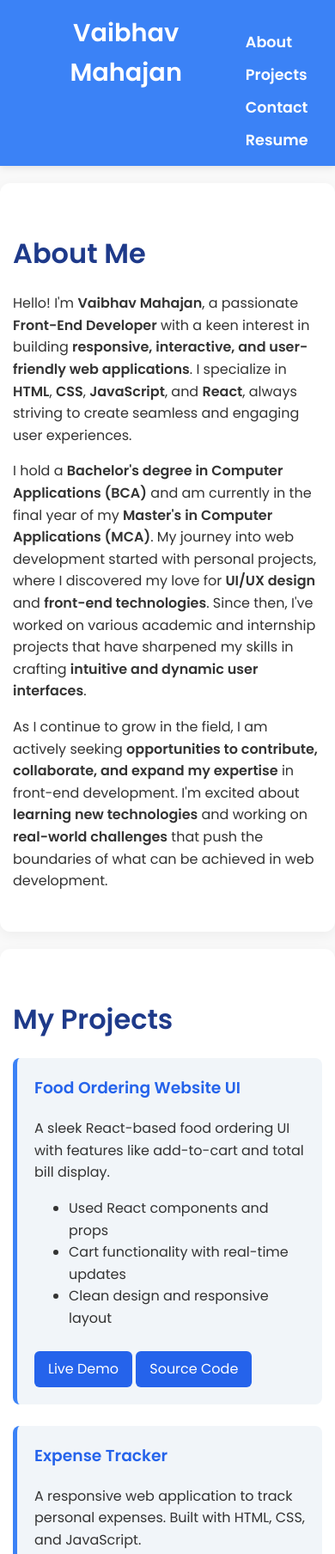
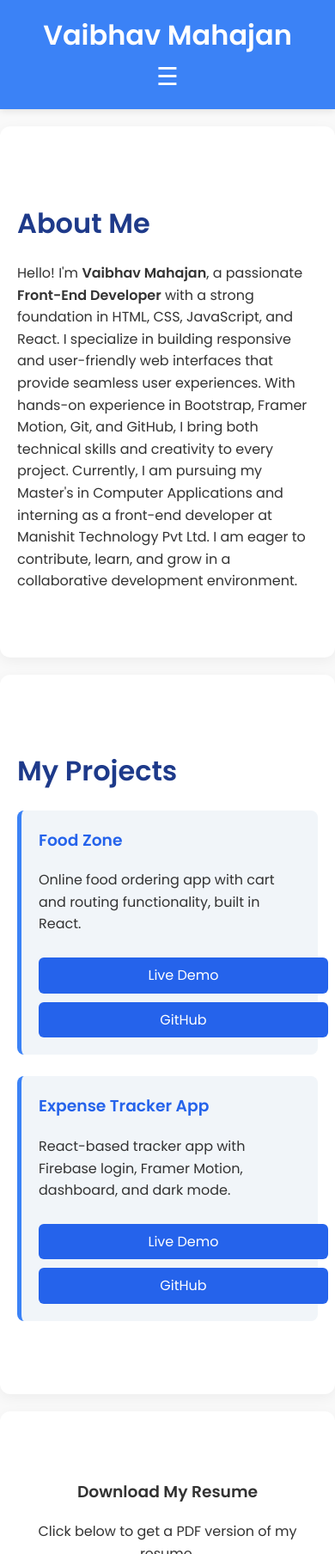
Before and after one commit to VaibhavMahajan1509/Portfolio, a plain HTML site: page index.html in a window 390 px wide. Shown: the top 1808 px of the page at 86% size. Drawn offline with Linux system fonts and the light colour scheme.

Commit message:
worked on responsiveness

```diff
--- a/index.html
+++ b/index.html
@@ -2,19 +2,19 @@
 <html lang="en">
 <head>
   <meta charset="UTF-8" />
-  <meta name="viewport" content="width=device-width, initial-scale=1.0" />
+  <meta name="viewport" content="width=device-width, initial-scale=1.0"/>
   <title>Vaibhav Mahajan | Front-End Developer</title>
   <link rel="stylesheet" href="styles.css" />
   <link href="https://fonts.googleapis.com/css2?family=Poppins:wght@400;600&display=swap" rel="stylesheet" />
 </head>
-
 <body>
 
   <!-- Header -->
   <header>
     <div class="container">
       <h1>Vaibhav Mahajan</h1>
-      <nav>
+      <div class="hamburger" onclick="toggleMenu()">&#9776;</div>
+      <nav id="navMenu">
         <ul>
           <li><a href="#about">About</a></li>
           <li><a href="#projects">Projects</a></li>
@@ -28,80 +28,44 @@
   <!-- About Section -->
   <section id="about">
     <h2>About Me</h2>
-    <p>Hello! I'm <strong>Vaibhav Mahajan</strong>, a passionate <strong>Front-End Developer</strong> with a keen interest in building <strong>responsive, interactive, and user-friendly web applications</strong>. I specialize in <strong>HTML</strong>, <strong>CSS</strong>, <strong>JavaScript</strong>, and <strong>React</strong>, always striving to create seamless and engaging user experiences.</p>
-
-    <p>I hold a <strong>Bachelor's degree in Computer Applications (BCA)</strong> and am currently in the final year of my <strong>Master's in Computer Applications (MCA)</strong>. My journey into web development started with personal projects, where I discovered my love for <strong>UI/UX design</strong> and <strong>front-end technologies</strong>. Since then, I've worked on various academic and internship projects that have sharpened my skills in crafting <strong>intuitive and dynamic user interfaces</strong>.
-    </p>
-
-    <p>As I continue to grow in the field, I am actively seeking <strong>opportunities to contribute, collaborate, and expand my expertise</strong> in front-end development. I'm excited about <strong>learning new technologies</strong> and working on <strong>real-world challenges</strong> that push the boundaries of what can be achieved in web development.</p>
+    <p>Hello! I'm <strong>Vaibhav Mahajan</strong>, a passionate <strong>Front-End Developer</strong> with a strong foundation in HTML, CSS, JavaScript, and React. I specialize in building responsive and user-friendly web interfaces that provide seamless user experiences. With hands-on experience in Bootstrap, Framer Motion, Git, and GitHub, I bring both technical skills and creativity to every project. Currently, I am pursuing my Master's in Computer Applications and interning as a front-end developer at Manishit Technology Pvt Ltd. I am eager to contribute, learn, and grow in a collaborative development environment.</p>
   </section>
 
   <!-- Projects Section -->
   <section id="projects">
     <h2>My Projects</h2>
 
-    <!-- Food Ordering Website (React) -->
    <div class="project">
-      <h3>Food Ordering Website UI</h3>
-      <p>A sleek React-based food ordering UI with features like add-to-cart and total bill display.</p>
-      <ul>
-        <li>Used React components and props</li>
-        <li>Cart functionality with real-time updates</li>
-        <li>Clean design and responsive layout</li>
-      </ul>
-      <a href="https://food-zone-beige.vercel.app/" target="_blank" rel="noopener noreferrer">Live Demo</a>
-      <a href="https://github.com/VaibhavMahajan1509/FoodZone" target="_blank" rel="noopener noreferrer">Source Code</a>
+      <h3>Food Zone</h3>
+      <p>Online food ordering app with cart and routing functionality, built in React.</p>
+      <a href="https://food-zone-beige.vercel.app/" target="_blank">Live Demo</a>
+      <a href="https://github.com/VaibhavMahajan1509/FoodZone" target="_blank">GitHub</a>
     </div>
 
-     <!-- Expense Tracker -->
     <div class="project">
-        <h3>Expense Tracker</h3>
-        <p>A responsive web application to track personal expenses. Built with HTML, CSS, and JavaScript.</p>
-        <ul>
-          <li>Dynamic entry for adding/editing/deleting expenses</li>
-          <li>Responsive design across devices</li>
-          <li>Integrated interactive charts with Recharts to visualize spending trends</li>
-          <li>Designed for a smooth and intuitive user experience on all devices</li>
-        </ul>
-        <a href="https://expense-tracker-seven-xi-58.vercel.app/" target="_blank" rel="noopener noreferrer">Live Demo</a>
-        <a href="https://github.com/VaibhavMahajan1509/Expense_Tracker" target="_blank" rel="noopener noreferrer">Source Code</a>
+        <h3>Expense Tracker App</h3>
+        <p>React-based tracker app with Firebase login, Framer Motion, dashboard, and dark mode.</p>
+        <a href="https://expensetrackerauth.vercel.app/" target="_blank">Live Demo</a>
+        <a href="https://github.com/VaibhavMahajan1509/ExpenseTrackerAuth" target="_blank">GitHub</a>
       </div>
 
   </section>
 
-
+  <!-- Resume Section -->
   <section id="resume" class="resume-download">
     <h3>Download My Resume</h3>
     <p>Click below to get a PDF version of my resume.</p>
     <a href="resumev.pdf" download class="resume-btn">Download Resume</a>
   </section>
 
-
   <!-- Contact Section -->
   <section id="contact">
     <h2>Contact Me</h2>
-    <p>If you're looking to connect or discuss any opportunities, feel free to reach out via email or connect with me on my social profiles. I'm eager to learn, collaborate, and grow as a front-end developer!</p>
-
     <div class="contact-info">
-      <p><strong>Email:</strong>
-        <a href="mailto:vaibhav.mahajan1509@gmail.com">vaibhav.mahajan1509@gmail.com</a>
-      </p>
-
-      <p><strong>Phone:</strong>
-        <a href="tel:+916267090692">+91 62670 90692</a>
-      </p>
-
-      <p><strong>LinkedIn:</strong>
-        <a href="https://www.linkedin.com/in/vaibhav-mahajan-702444269/" target="_blank" rel="noopener noreferrer">
-          linkedin.com/in/vaibhav-mahajan-702444269
-        </a>
-      </p>
-
-      <p><strong>GitHub:</strong>
-        <a href="https://github.com/VaibhavMahajan1509" target="_blank" rel="noopener noreferrer">
-          github.com/VaibhavMahajan1509
-        </a>
-      </p>
+      <p><strong>Email:</strong> <a href="mailto:vaibhav.mahajan1509@gmail.com">vaibhav.mahajan1509@gmail.com</a></p>
+      <p><strong>Phone:</strong> <a href="tel:+916267090692">+91 62670 90692</a></p>
+      <p><strong>LinkedIn:</strong> <a href="https://www.linkedin.com/in/vaibhav-mahajan-702444269/" target="_blank">linkedin.com/in/vaibhav-mahajan-702444269</a></p>
+      <p><strong>GitHub:</strong> <a href="https://github.com/VaibhavMahajan1509" target="_blank">github.com/VaibhavMahajan1509</a></p>
     </div>
   </section>
 
@@ -110,5 +74,11 @@
     <p>&copy; 2025 Vaibhav Mahajan. All rights reserved.</p>
   </footer>
 
+  <!-- JS -->
+  <script>
+    function toggleMenu() {
+      document.querySelector('#navMenu ul').classList.toggle('show');
+    }
+  </script>
 </body>
 </html>
--- a/styles.css
+++ b/styles.css
@@ -1,22 +1,14 @@
+/* General styles */
 html {
   scroll-behavior: smooth;
 }
-/* Base Styles */
+
 body {
   margin: 0;
   font-family: 'Poppins', sans-serif;
   background-color: #f9f9f9;
   color: #333;
   line-height: 1.6;
-  }
-
-  /* Container Utility */
-  .container {
-    width: 90%;
-    max-width: 1200px;
-    margin: 0 auto;
-    display: flex;
-    justify-content: space-around;
 }
 
 /* Header */
@@ -30,40 +22,49 @@ body {
   box-shadow: 0 2px 8px rgba(0, 0, 0, 0.1);
 }
 
+.container {
+  width: 90%;
+  max-width: 1200px;
+  margin: 0 auto;
+  display: flex;
+  justify-content: space-between;
+  align-items: center;
+  flex-wrap: wrap;
+}
+
 header h1 {
   margin: 0;
-    font-size: 2.2rem;
-    text-align: center;
-  }
-
-  /* Navigation */
-  nav {
-    margin-top: 10px;
+  font-size: 2rem;
 }
 
 nav ul {
   list-style: none;
+  display: flex;
+  gap: 20px;
+  margin: 0;
   padding: 0;
-    margin: 10px 0 0;
-    display: flex;
-    justify-content: center;
-    flex-wrap: wrap;
-    gap: 20px;
 }
 
 nav a {
   color: white;
   text-decoration: none;
   font-weight: 600;
-    font-size: 1.1rem;
+  font-size: 1rem;
   padding: 8px 12px;
-    transition: all 0.3s ease;
   border-radius: 6px;
+  transition: background-color 0.3s;
 }
 
 nav a:hover {
+  background-color: #ffe57f;
   color: #3b82f6;
-    background-color: #ffe57f;
+}
+
+/* Hamburger styles */
+.hamburger {
+  display: none;
+  font-size: 1.8rem;
+  cursor: pointer;
 }
 
 /* Sections */
@@ -71,7 +72,6 @@ section {
   padding: 60px 20px;
   max-width: 900px;
   margin: 20px auto;
-    padding: 1rem;
   background-color: #fff;
   border-radius: 12px;
   box-shadow: 0 4px 15px rgba(0, 0, 0, 0.05);
@@ -99,29 +99,21 @@ h2 {
 .project a {
   display: inline-block;
   margin-top: 10px;
+  margin-right: 10px;
   text-decoration: none;
   color: #fff;
   background-color: #2563eb;
   padding: 8px 16px;
   border-radius: 6px;
-    transition: background-color 0.3s ease;
+  transition: background-color 0.3s;
 }
 
 .project a:hover {
   background-color: #1e40af;
 }
 
-
-
 .resume-download {
   text-align: center;
-    margin-bottom: 30px;
-}
-
-.resume-download h3 {
-    font-size: 1.5rem;
-    color: #1e3a8a;
-    margin-bottom: 15px;
 }
 
 .resume-btn {
@@ -138,12 +130,6 @@ h2 {
   background-color: #047857;
 }
 
-/* Contact */
-#contact ul {
-    list-style: none;
-    padding-left: 0;
-}
-
 #contact a {
   color: #2563eb;
   text-decoration: none;
@@ -153,28 +139,46 @@ h2 {
   text-decoration: underline;
 }
 
-/* Footer */
 footer {
   text-align: center;
   background-color: #3b82f6;
   color: white;
   padding: 15px 0;
   font-size: 0.9rem;
-    margin-top: 40px;
 }
 
-/* Responsive */
-@media (max-width: 600px) {
-    header h1 {
-        font-size: 1.8rem;
+/* Responsive styles */
+@media (max-width: 768px) {
+  .container {
+    flex-direction: column;
+    text-align: center;
+  }
+
+  .hamburger {
+    display: block;
+    color: white;
   }
 
   nav ul {
+    display: none;
     flex-direction: column;
-        gap: 10px;
+    background-color: #3b82f6;
+    padding: 10px;
+    border-radius: 8px;
+    margin-top: 10px;
   }
 
-    section {
-        padding: 30px 15px;
+  nav ul.show {
+    display: flex;
+  }
+
+  nav a {
+    padding: 10px;
+    font-size: 1.1rem;
+  }
+
+  .project a {
+    width: 100%;
+    text-align: center;
   }
 }
```
Lines whose indentation alone changed are shown as unchanged.
